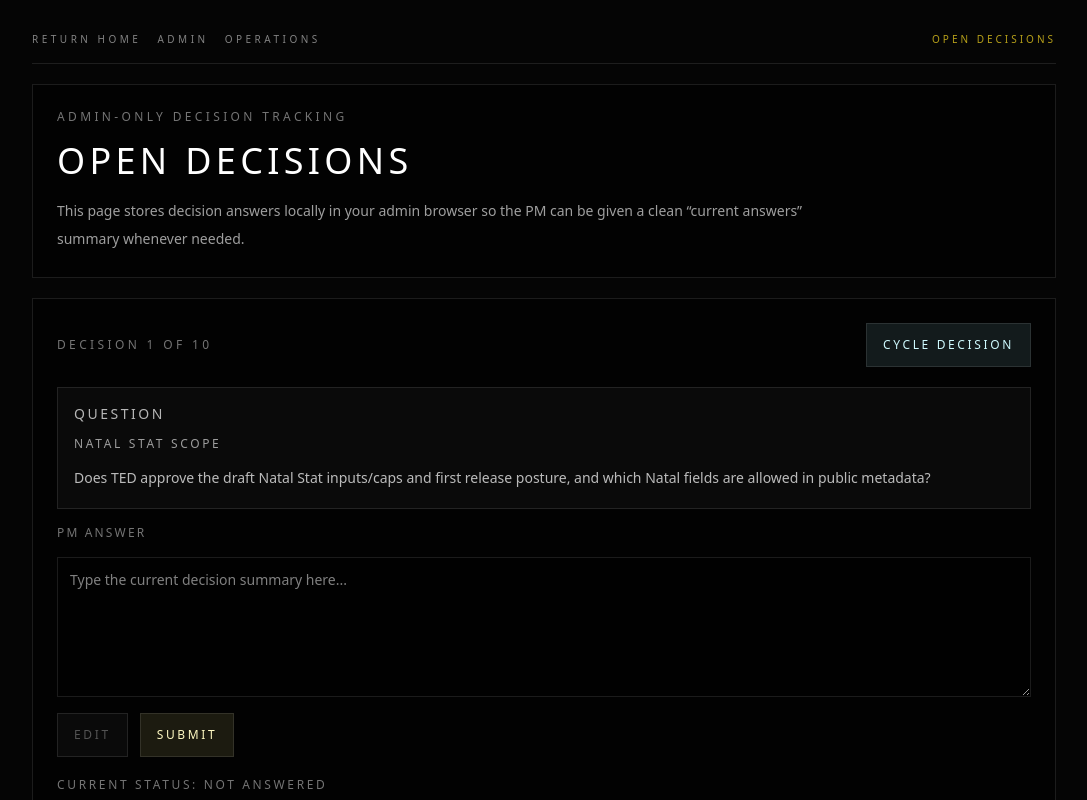
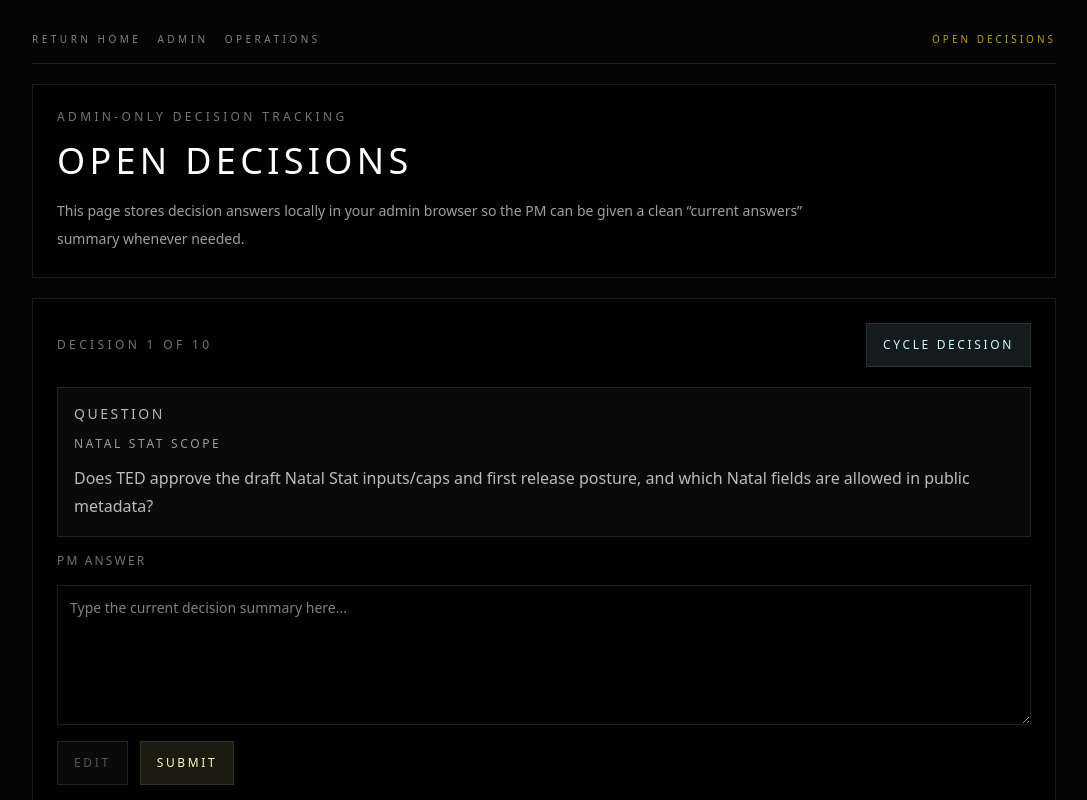
Before and after one commit to 477heat/sovereign-portal, a Next.js app: page /admin/open-decisions in a window 1280 px wide. Shown: the top 800 px of the page, without its empty margins (96-1183 px from the left). Built offline with nearby package versions, Linux system fonts and the light colour scheme.

Commit message:
admin: increase open decision question font size

```diff
--- a/app/admin/open-decisions/page.tsx
+++ b/app/admin/open-decisions/page.tsx
@@ -386,7 +386,7 @@
               <div className="grid gap-3 border border-white/10 bg-white/[0.03] p-4">
                 <h2 className="text-sm uppercase tracking-[0.18em] text-white/70">Question</h2>
                 <p className="text-xs uppercase tracking-[0.22em] text-white/60">{selectedDecision.title}</p>
-                <p className="text-sm leading-7 text-white/72">{selectedDecision.question}</p>
+                <p className="text-base leading-7 text-white/72">{selectedDecision.question}</p>
               </div>
 
               <label className="grid gap-2 text-xs uppercase tracking-[0.18em] text-white/45" htmlFor="decision-answer">
```
